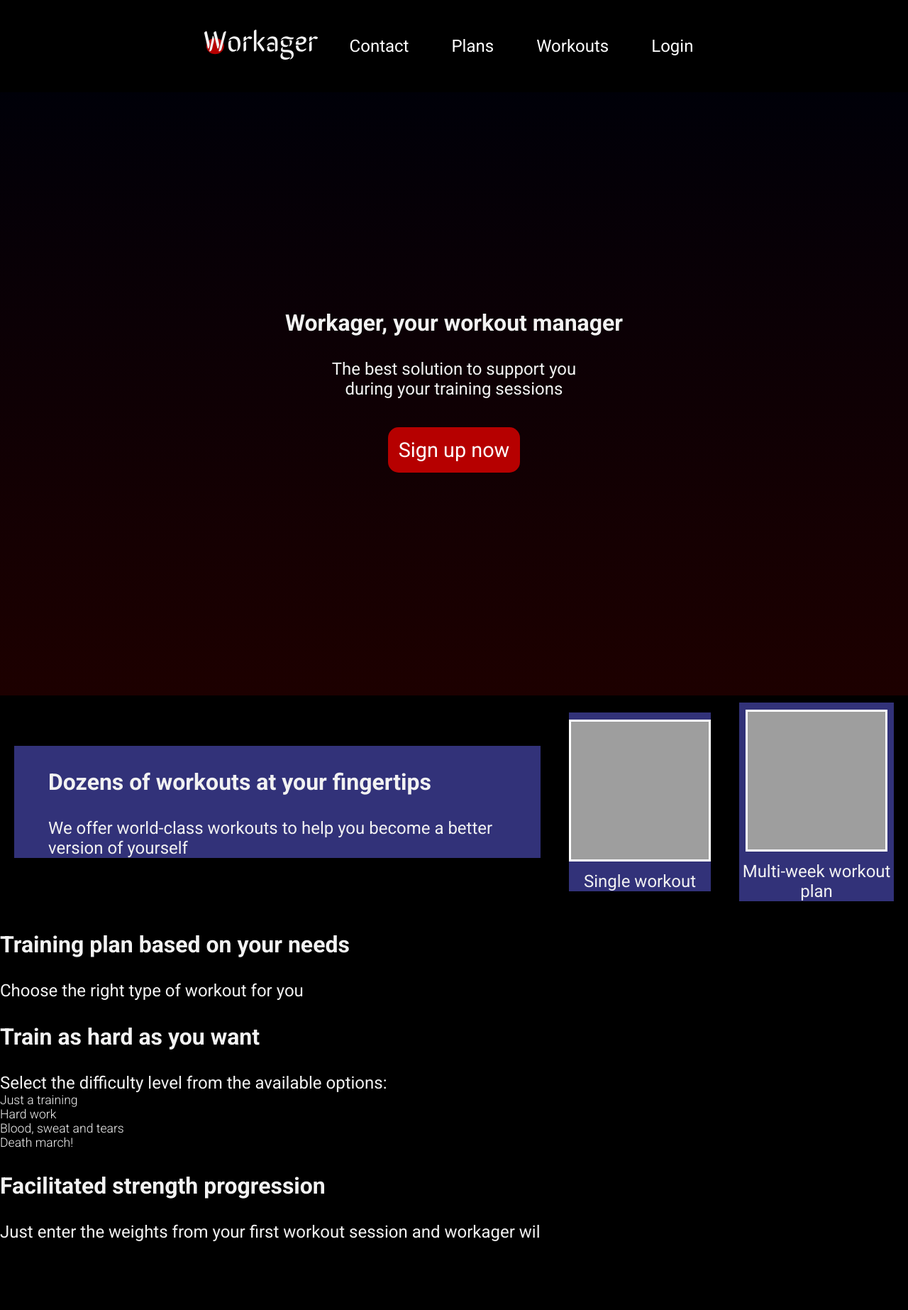
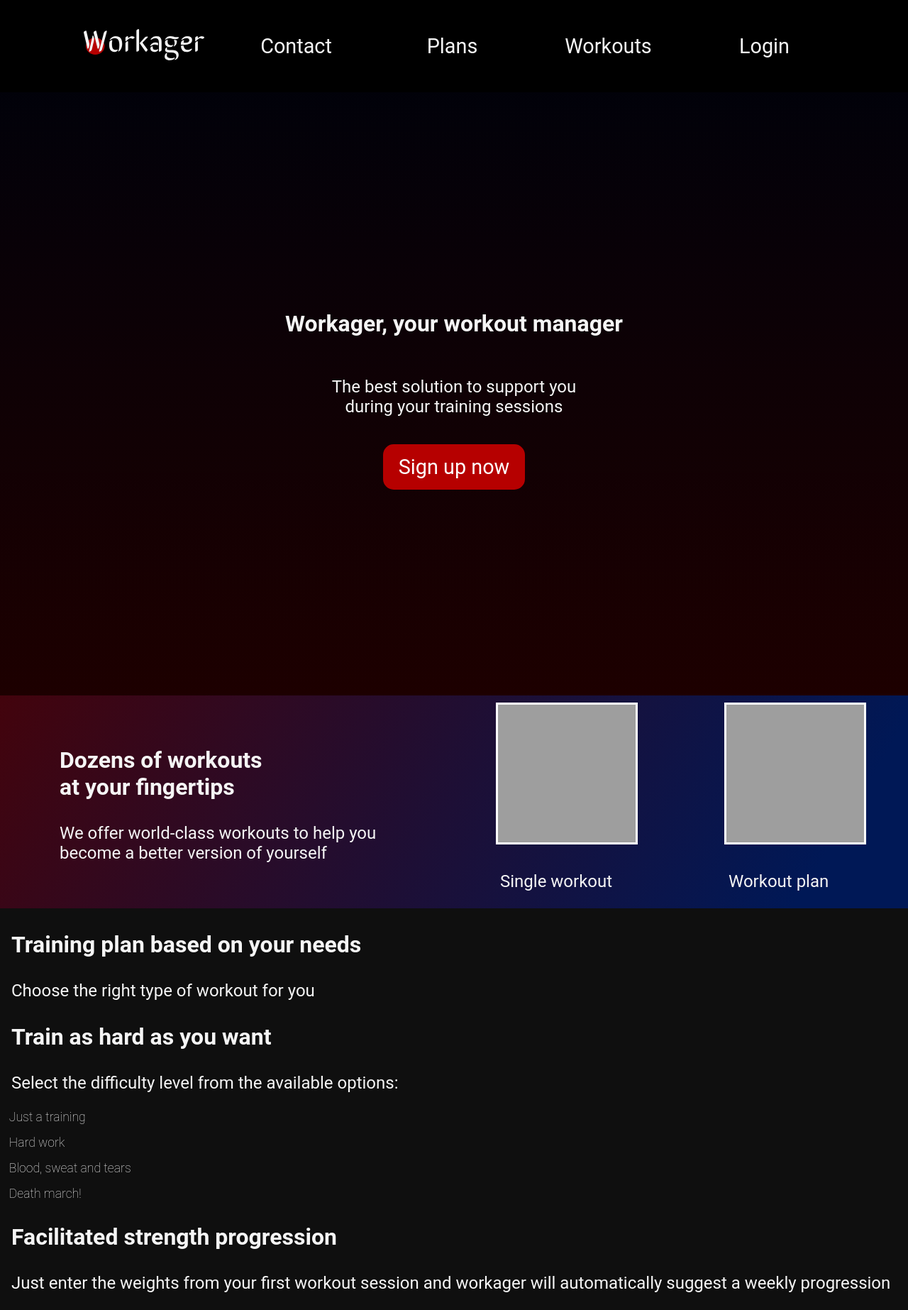
Before and after one commit to MarcinScieszka/workout-manager, a PHP site: page / in a window 1280 px wide. Shown: the whole page at 71% size. Before the commit the page ends 1750 px from the top, so only its background shows below. Run offline with PHP 8.4, Linux system fonts and the light colour scheme; grey boxes are pictures that could not be loaded.

Commit message:
add register page with routing, style homepage header, hero, section

```diff
--- a/index.php
+++ b/index.php
@@ -7,5 +7,6 @@ $path = parse_url($path, PHP_URL_PATH);
 
 Router::get('', 'DefaultController');
 Router::get('login', 'DefaultController');
+Router::get('register', 'DefaultController');
 
 Router::run($path);
--- a/public/css/homepage.css
+++ b/public/css/homepage.css
@@ -2,59 +2,107 @@
     height: 850px;
     width: 100vw;
     background: linear-gradient(180deg, rgba(0, 0, 9, 0.91) 0%, #1D0000 100%);  text-align: center;
-    display: table-cell;
+    display: flex;
+    align-items: center;
+    justify-content: center;
+    flex-direction: column;
     vertical-align: middle;
-    /* text-align: left; */
 }
 
-.hero > button {
-    background-color: #B60000;
+.hero > .btn-container {
+    width: 200px;
+    margin: 15px;
+}
+
+.btn-container > a {
+    display: block;
+    background-color: var(--red);
     color: white;
-    margin: 40px;
+    font-size: 1.8rem;
     padding: 15px;
     border-radius: 15px;
-    font-size: 1.8rem;
+    transition-duration: 0.3s;
 }
 
-.hero > button:hover {
-    background-color: #a30000;
+.btn-container > a:hover {
+    background-color: var(--red-hover);
+
 }
 
-.section-two {
-    background-color: black;
+/* --------------------------------- */
+
+section:nth-child(3) {
+    width: 100%;
+    background: linear-gradient(121.34deg, #4E0000 -15.29%, #001856 88.88%);
     display: flex;
-    text-align: center;
     justify-content: center;
     align-items: center;
 }
 
+.section-two {
+    width: 1300px;
+    display: grid;
+    gap: 4px;
+    grid-auto-flow: column;
+    grid-template-columns: 2fr 1fr 1fr;
+    justify-items: center;
+    align-items: center;
+}
+
 .section-two img {
-
     width: 200px;
     height: 200px;
     border: 3px solid #fff;
-    margin: 10px 0;
-
+    margin: 10px;
 }
 
-.section-two .content-item {
-    height: auto;
-    width: auto;
-    margin: 10px 20px;
-    background-color: rgb(50, 50, 121);
+.section-two > .content-item-1 {
+    max-width: 500px;
+    text-align: left;
 }
 
-.section-two .content-item:first-child {
-    text-align: left;
-    padding-left: 3rem;
-    /* width: 700px; */
+@media screen and (max-width:1000px) {
+    .section-two {
+        grid-template-columns: 1fr 1fr;
+        grid-template-rows: 1fr 1fr;
+        grid-template-areas:
+            "text text"
+            "image-1 image-2";
+    }
+
+    .section-two > .content-item-1 {
+        grid-area: text;
+
+    }
+
+    .section-two > .content-item-2 {
+        grid-area: image-1;
+    }
+
+    .section-two > .content-item-3 {
+        grid-area: image-2;
+    }
 }
+@media screen and (max-width:500px) {
+    .section-two {
+        grid-template-columns: 1fr;
+        grid-template-rows: 1fr 1fr 1fr;
+        grid-template-areas:
+            "text"
+            "image-1"
+            "image-2";
+    }
 
-.section-two .img-box {
-    object-fit: cover;
+    .section-two > .content-item-1 {
+        grid-area: text;
+
+    }
+
+    .section-two > .content-item-2 {
+        grid-area: image-1;
+    }
+
+    .section-two > .content-item-3 {
+        grid-area: image-2;
+    }
 }
-
-
-/* @media only screen and (max-width: 1245px) {
-
- } */
--- a/public/css/index.css
+++ b/public/css/index.css
@@ -1,6 +1,16 @@
 /*  ---------------------------
-    Global
+Global
 ---------------------------  */
+
+:root {
+    --background: #0f0f0f;
+    --text-light: #f5f5f5;
+    --text-dark: #0a0a0a;
+    --header: #000000;
+    --header-hover: #e2e2e2;
+    --red: #B60000;
+    --red-hover: #990101;
+}
 
 @import url('https://fonts.googleapis.com/css2?family=Roboto:wght@300;400;500;600;700&display=swap');
 
@@ -14,8 +24,31 @@
 }
 
 body {
-    color: #f2f2f2;
-    background-color: black;
+    color: var(--text-light);
+    background-color: var(--background);
+    overscroll-behavior-y: none;
+}
+
+h1 {
+    font-size: 2rem;
+    margin: 2rem 1rem;
+}
+
+h2 {
+    font-size: 1.5rem;
+    font-weight: normal;
+    margin: 1.5rem 1rem;
+}
+
+h3 {
+    font-size: 1.1rem;
+    font-weight: lighter;
+    margin: 1rem 0.8rem;
+}
+
+a {
+    text-decoration: none;
+    text-align: center;
 }
 
 /*  ---------------------------
@@ -24,71 +57,94 @@ body {
 
 header {
     height: 130px;
-    background-color: #000000;
+    width: 100%;
+    background-color: var(--header);
     display: flex;
     justify-content: center;
     align-items: center;
 }
 
+.header-item-btn {
+    /* max-width: 195px;
+    min-width: 60px; */
+    width: 200px;
+
+    margin: 10px;
+}
+
+.header-item-btn:last-child {
+    margin-right: 10px;
+}
+
+.header-item-btn > a {
+    display: block;
+    height: 100%;
+    width: 100%;
+    color: var(--text-light);
+    font-size: 1.8rem;
+    padding: 15px;
+    border-radius: 15px;
+    transition-duration: 0.3s;
+}
+
 #logo {
-    width: 180px;
-    height: 80px;
-    margin: 0 5px;
-    padding: 10px;
+    width: 200px;
+    margin-left: 10px;
+    margin-right: 5px;
+    padding: 10px 15px;
     border-radius: 15px;
 }
 
-.header-item {
-/* button { */
-
-    /* width: 200px;
-    height: 50px; */
-    /* background-color: turquoise; */
-    margin: 0 10px;
-    font-size: 1.5rem;
-    color: rgb(0, 0, 0);
-    /* background-color: #F0F0F0; */
-    padding: 10px;
+.header-item-btn > a:hover {
+    background-color: var(--header-hover);
+    color: var(--text-dark);
 }
 
-.header-item > a {
-/* button > a { */
-    color: white;
-    text-decoration: none;
-    padding: 10px;
-
-    border-radius: 15px;
+ img:hover {
+    background-color: rgb(22, 22, 22);
 }
 
-/* .header-item:hover { */
-    .header-item >  a:hover {
-   background-color: #e2e2e2;
-   color: black;
+@media screen and (max-width: 1000px) {
+    #logo {
+        width: 140px;
+    }
+
+    .header-item {
+        height: 50px;
+    }
+
+    .header-item-btn > a {
+
+        font-size: 1.4rem;
+        padding: 5px;
+    }
 }
 
-img:hover {
-    background-color: rgb(12, 12, 12);
+@media screen and (max-width: 650px) {
+    #logo {
+        width: 90px;
+    }
+
+    .header-item {
+        height: 35px;
+    }
+
+    .header-item-btn > a {
+        font-size: 1.2rem;
+        padding: 5px;
+    }
 }
 
-/*  ---------------------------
-    Elements
----------------------------  */
+@media screen and (max-width: 560px) {
+    #logo {
+        width: 80px;
+    }
 
-h1 {
-    /* font-size: 28px; */
-    font-size: 2rem;
-    margin: 2rem 0;
+    .header-item {
+        height: 30px;
+    }
 
+    .header-item-btn > a {
+        font-size: 0.8rem;
+    }
 }
-
-h2 {
-    /* font-size: 24px; */
-    font-size: 1.5rem;
-    font-weight: normal;
-}
-
-h3 {
-    /* font-size: 18px; */
-    font-size: 1.1rem;
-    font-weight: lighter;
-}
--- a/public/views/homepage.html
+++ b/public/views/homepage.html
@@ -10,20 +10,19 @@
 </head>
 <body>
     <header>
-        <a href="/"><img src="public/img/logo_text.svg" alt="Workager logo" id="logo"></a>
-
-        <!-- <a href="/" id="logo">Workager logo</a> -->
         <div class="header-item">
+            <a href="/"><img src="public/img/logo_text.svg" alt="Workager logo" id="logo"></a>
+        </div>
+        <div class="header-item header-item-btn">
             <a href="/contact">Contact</a>
         </div>
-        <div class="header-item">
+        <div class="header-item header-item-btn">
             <a href="/plans">Plans</a>
-            <!-- <a href="/plans">Plans</a> -->
         </div>
-        <div class="header-item">
+        <div class="header-item header-item-btn">
             <a href="/workouts">Workouts</a>
         </div>
-        <div class="header-item">
+        <div class="header-item header-item-btn">
             <a href="/login">Login</a>
         </div>
     </header>
@@ -32,28 +31,29 @@
             <h1 class="item">Workager, your workout manager</h1>
             <h2 class="item">The best solution to support you <br>
                 during your training sessions</h2>
-            <button class="hero-button item">Sign up now</button>
-
+            <div class="btn-container">
+                <a href="/register">Sign up now</a>
+            </div>
         </div>
     </section>
     <section>
         <div class="section-two">
-            <div class="content-item">
-                <h1>Dozens of workouts at your fingertips</h1>
+            <div class="content-item-1">
+                <h1>Dozens of workouts <br> at your fingertips</h1>
                 <h2>We offer world-class workouts to help
                     you become a better version of yourself</h2>
             </div>
-            <div class="content-item">
+            <div class="content-item-2">
                 <div class="img-box">
                     <img src="public/img/single-workout-homepage.png" alt="Single workout">
                 </div>
                 <h2>Single workout</h2>
             </div>
-            <div class="content-item">
+            <div class="content-item-3">
                 <div class="img-box">
                     <img src="public/img/workout-plan-homepage.png" alt="Workout plan">
                 </div>
-                <h2>Multi-week workout plan</h2>
+                <h2>Workout plan</h2>
             </div>
         </div>
     </section>
--- a/public/views/login.html
+++ b/public/views/login.html
@@ -2,6 +2,7 @@
 <html lang="en">
 <head>
     <link rel="stylesheet" type="text/css" href="public/css/index.css">
+    <link rel="stylesheet" type="text/css" href="public/css/login.css">
     <meta charset="UTF-8">
     <meta http-equiv="X-UA-Compatible" content="IE=edge">
     <meta name="viewport" content="width=device-width, initial-scale=1.0">
@@ -14,7 +15,6 @@
         <input name="password" type="password" placeholder="password">
         <button>Login</button>
     </div>
-
-
+    <h2>Testing</h2>
 </body>
 </html>
--- a/src/controllers/DefaultController.php
+++ b/src/controllers/DefaultController.php
@@ -14,4 +14,8 @@ class DefaultController extends AppController {
         // displays login.html
         $this->render('login');
     }
+
+    public function register() {
+        $this->render('register');
+    }
 }
```
Also changed, not shown: public/css/login.css (+10 -0 lines), public/views/register.html (added, +14 -0 lines).
